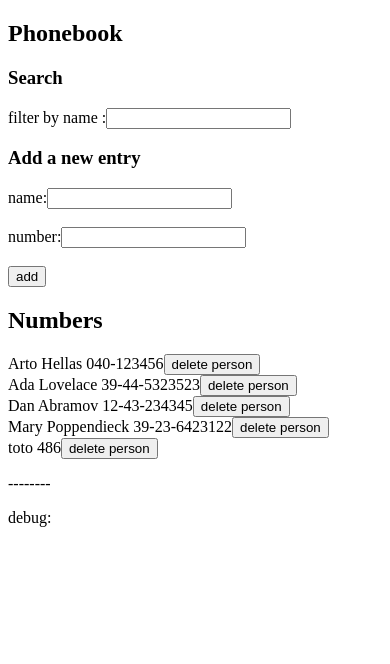
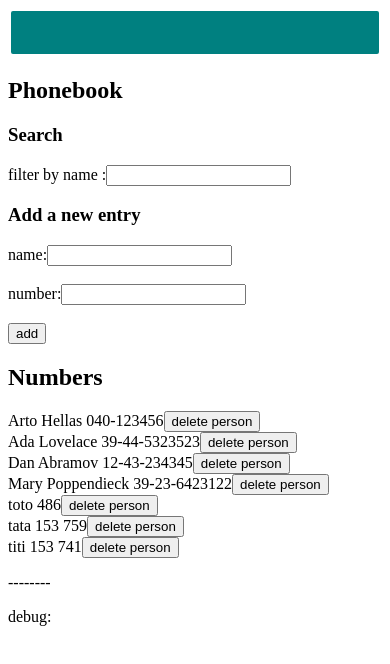
Before and after one commit to quemeraisc/fullstack_Helsinki, a React (Create React App) app in the folder part2/phonebook/: page / in a window 390 px wide. Shown: the top 664 px of the page. Built offline with nearby package versions, Linux system fonts and the light colour scheme; data requests are answered from the project's data file.

Commit message:
Phonebook step  11 half implemented, need to add timeout feature

```diff
--- a/part2/phonebook/db.json
+++ b/part2/phonebook/db.json
@@ -24,6 +24,16 @@
       "name": "toto",
       "number": "486",
       "id": 5
+    },
+    {
+      "name": "tata",
+      "number": "153 759",
+      "id": 6
+    },
+    {
+      "name": "titi",
+      "number": "153 741",
+      "id": 7
     }
   ]
 }
--- a/part2/phonebook/src/App.js
+++ b/part2/phonebook/src/App.js
@@ -5,12 +5,31 @@
 import Debug from './components/debug'
 import personService from './services/persons'
 
+const Notif = ({message}) => {
+  const notifStyle = {
+    color: 'white',
+    background: 'teal',
+    fontSize: 20,
+    borderStyle: 'solid',
+    borderRadius: 5,
+    padding: 10,
+    marginBottom: 10
+  }
+  return (
+    <div style={notifStyle}>
+      <br />
+      <em>{message}</em>
+    </div>
+  )
+}
+
 const App = () => {
   const [persons, setPersons] = useState([])
 
   const [newName, setNewName] = useState('')
   const [newNumber, setNewNumber] = useState('')
 
+  const [notifMessage, setNotifMessage] = useState(null)
   const [searchedName, setSearchedName] = useState('')
   const filterPersons = (person) => {
     if (person.name.toLowerCase().includes(searchedName.toLowerCase())) {
@@ -48,6 +67,7 @@
           setPersons(persons.concat(returnedPerson))
           setNewName('')
           setNewNumber('')
+          setNotifMessage(`${returnedPerson.name} added`)
         })
     } else {
       if (window.confirm(`${newName} is already in the phonebook`)) {
@@ -87,6 +107,7 @@
 
   return (
     <div>
+      <Notif message={notifMessage} />
       <h2>Phonebook</h2>
       <h3>Search</h3>
       <Search
```
